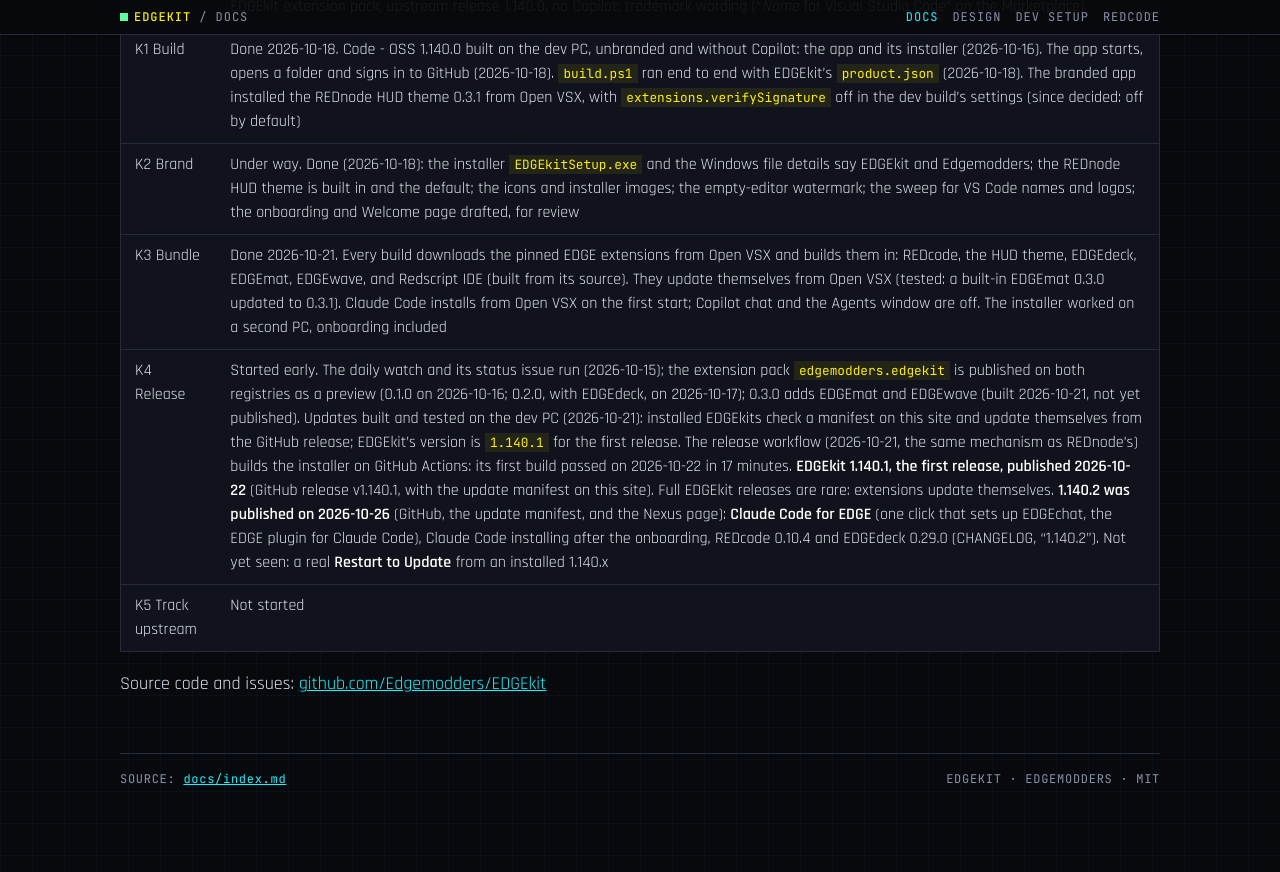
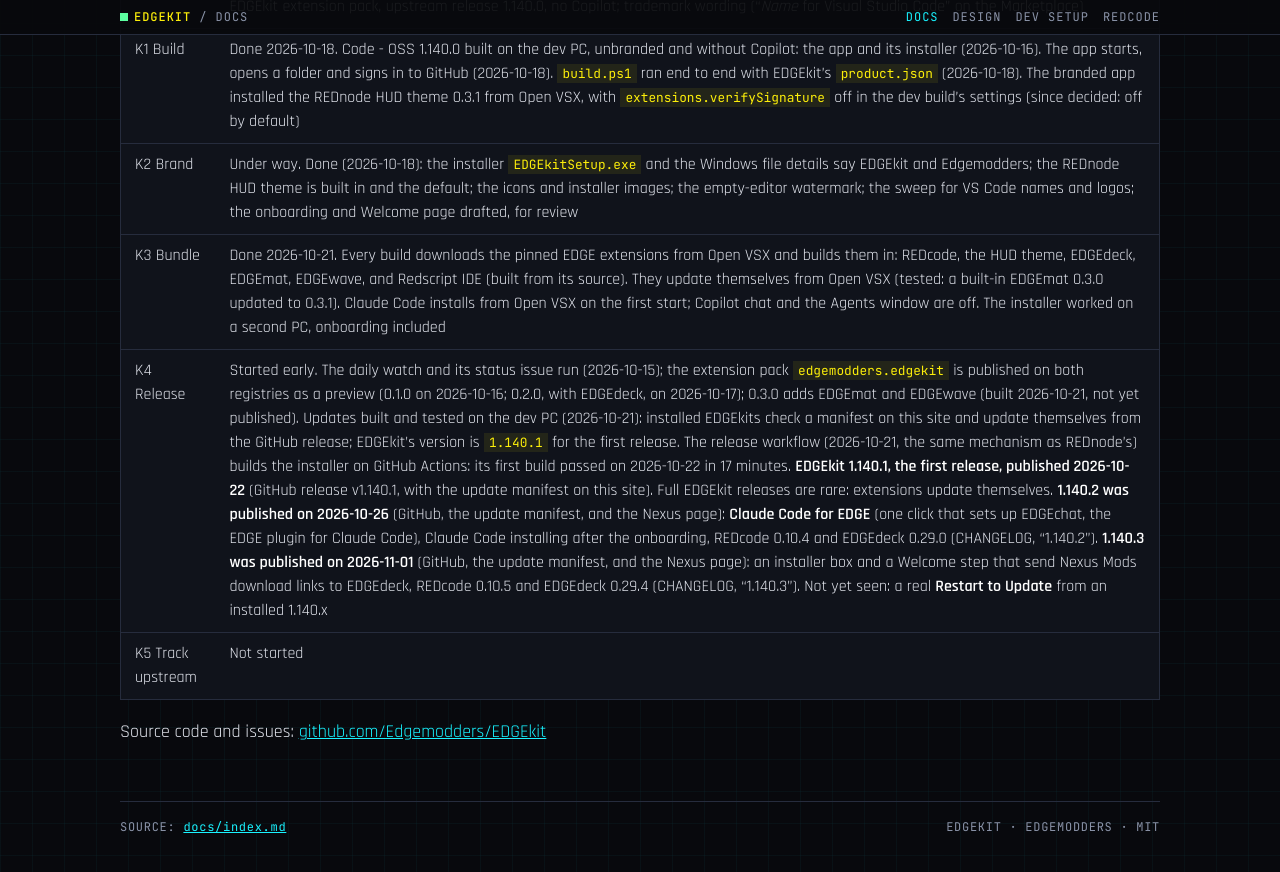
Before and after one commit to Edgemodders/EDGEkit, a Jekyll site: the page built from docs/index.md, in a window 1280 px wide and 900 px high, scrolled down 1033 px. Shown: the top 872 px of the window. Built offline with Jekyll 4.4.1, drawn with Linux system fonts in a browser that asks for light colours; our own code applies the rules of GitHub Pages for plain Markdown files.

Commit message:
Notes: EDGEkit 1.140.3 released (GitHub, update manifest, Nexus)
Co-Authored-By: Claude Opus 5.5 <noreply@anthropic.com>

```diff
--- a/docs/index.md
+++ b/docs/index.md
@@ -24,7 +24,7 @@ As of 2026-10-24.
 | K1 Build | Done 2026-10-18. Code - OSS 1.140.0 built on the dev PC, unbranded and without Copilot: the app and its installer (2026-10-16). The app starts, opens a folder and signs in to GitHub (2026-10-18). `build.ps1` ran end to end with EDGEkit's `product.json` (2026-10-18). The branded app installed the REDnode HUD theme 0.3.1 from Open VSX, with `extensions.verifySignature` off in the dev build's settings (since decided: off by default) |
 | K2 Brand | Under way. Done (2026-10-18): the installer `EDGEkitSetup.exe` and the Windows file details say EDGEkit and Edgemodders; the REDnode HUD theme is built in and the default; the icons and installer images; the empty-editor watermark; the sweep for VS Code names and logos; the onboarding and Welcome page drafted, for review |
 | K3 Bundle | Done 2026-10-21. Every build downloads the pinned EDGE extensions from Open VSX and builds them in: REDcode, the HUD theme, EDGEdeck, EDGEmat, EDGEwave, and Redscript IDE (built from its source). They update themselves from Open VSX (tested: a built-in EDGEmat 0.3.0 updated to 0.3.1). Claude Code installs from Open VSX on the first start; Copilot chat and the Agents window are off. The installer worked on a second PC, onboarding included |
-| K4 Release | Started early. The daily watch and its status issue run (2026-10-15); the extension pack `edgemodders.edgekit` is published on both registries as a preview (0.1.0 on 2026-10-16; 0.2.0, with EDGEdeck, on 2026-10-17); 0.3.0 adds EDGEmat and EDGEwave (built 2026-10-21, not yet published). Updates built and tested on the dev PC (2026-10-21): installed EDGEkits check a manifest on this site and update themselves from the GitHub release; EDGEkit's version is `1.140.1` for the first release. The release workflow (2026-10-21, the same mechanism as REDnode's) builds the installer on GitHub Actions: its first build passed on 2026-10-22 in 17 minutes. **EDGEkit 1.140.1, the first release, published 2026-10-22** (GitHub release v1.140.1, with the update manifest on this site). Full EDGEkit releases are rare: extensions update themselves. **1.140.2 was published on 2026-10-26** (GitHub, the update manifest, and the Nexus page): **Claude Code for EDGE** (one click that sets up EDGEchat, the EDGE plugin for Claude Code), Claude Code installing after the onboarding, REDcode 0.10.4 and EDGEdeck 0.29.0 (CHANGELOG, "1.140.2"). Not yet seen: a real **Restart to Update** from an installed 1.140.x |
+| K4 Release | Started early. The daily watch and its status issue run (2026-10-15); the extension pack `edgemodders.edgekit` is published on both registries as a preview (0.1.0 on 2026-10-16; 0.2.0, with EDGEdeck, on 2026-10-17); 0.3.0 adds EDGEmat and EDGEwave (built 2026-10-21, not yet published). Updates built and tested on the dev PC (2026-10-21): installed EDGEkits check a manifest on this site and update themselves from the GitHub release; EDGEkit's version is `1.140.1` for the first release. The release workflow (2026-10-21, the same mechanism as REDnode's) builds the installer on GitHub Actions: its first build passed on 2026-10-22 in 17 minutes. **EDGEkit 1.140.1, the first release, published 2026-10-22** (GitHub release v1.140.1, with the update manifest on this site). Full EDGEkit releases are rare: extensions update themselves. **1.140.2 was published on 2026-10-26** (GitHub, the update manifest, and the Nexus page): **Claude Code for EDGE** (one click that sets up EDGEchat, the EDGE plugin for Claude Code), Claude Code installing after the onboarding, REDcode 0.10.4 and EDGEdeck 0.29.0 (CHANGELOG, "1.140.2"). **1.140.3 was published on 2026-11-01** (GitHub, the update manifest, and the Nexus page): an installer box and a Welcome step that send Nexus Mods download links to EDGEdeck, REDcode 0.10.5 and EDGEdeck 0.29.4 (CHANGELOG, "1.140.3"). Not yet seen: a real **Restart to Update** from an installed 1.140.x |
 | K5 Track upstream | Not started |
 
 Source code and issues: [github.com/Edgemodders/EDGEkit](https://github.com/Edgemodders/EDGEkit)
```
Also changed, not shown: CLAUDE.md (+1 -1 lines).
